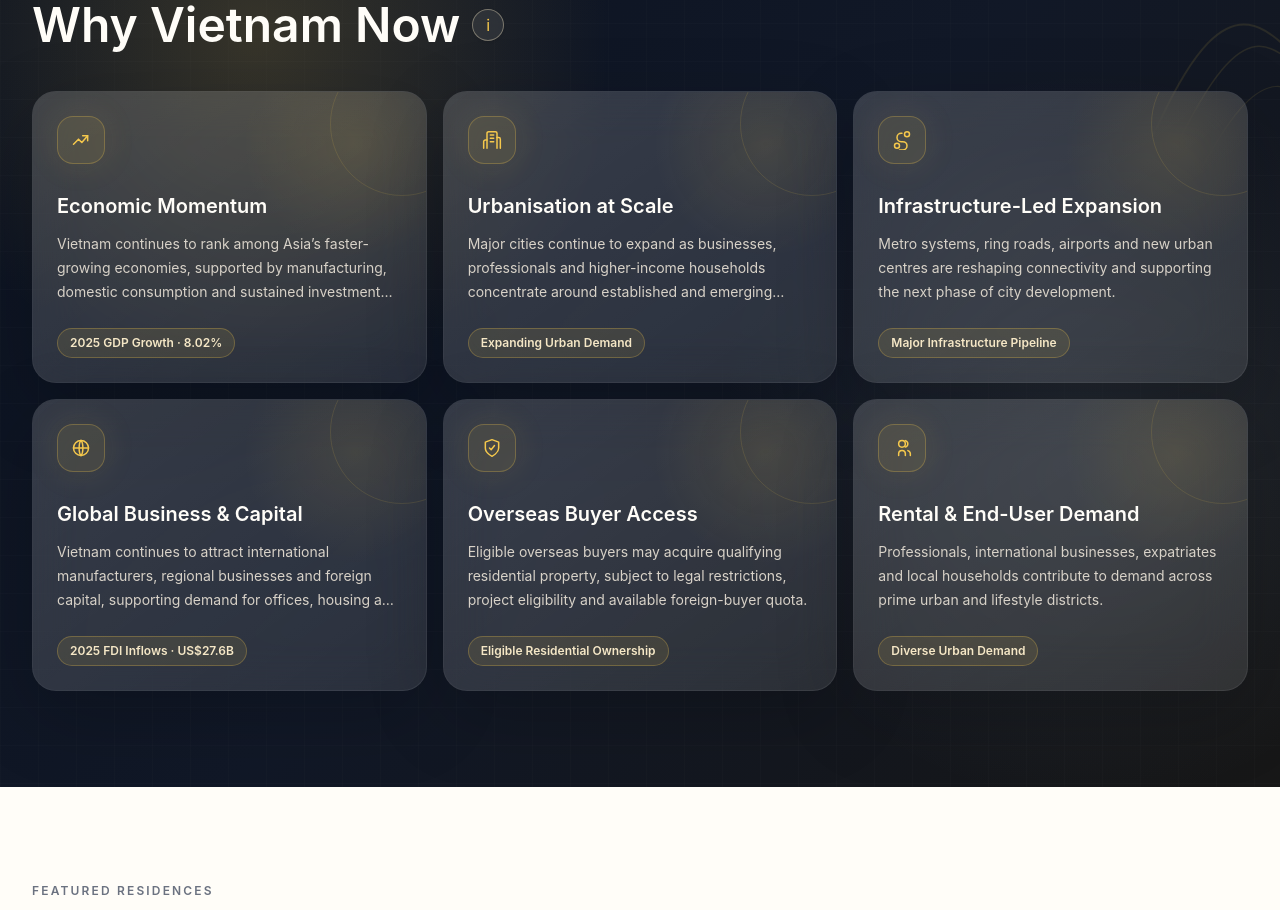
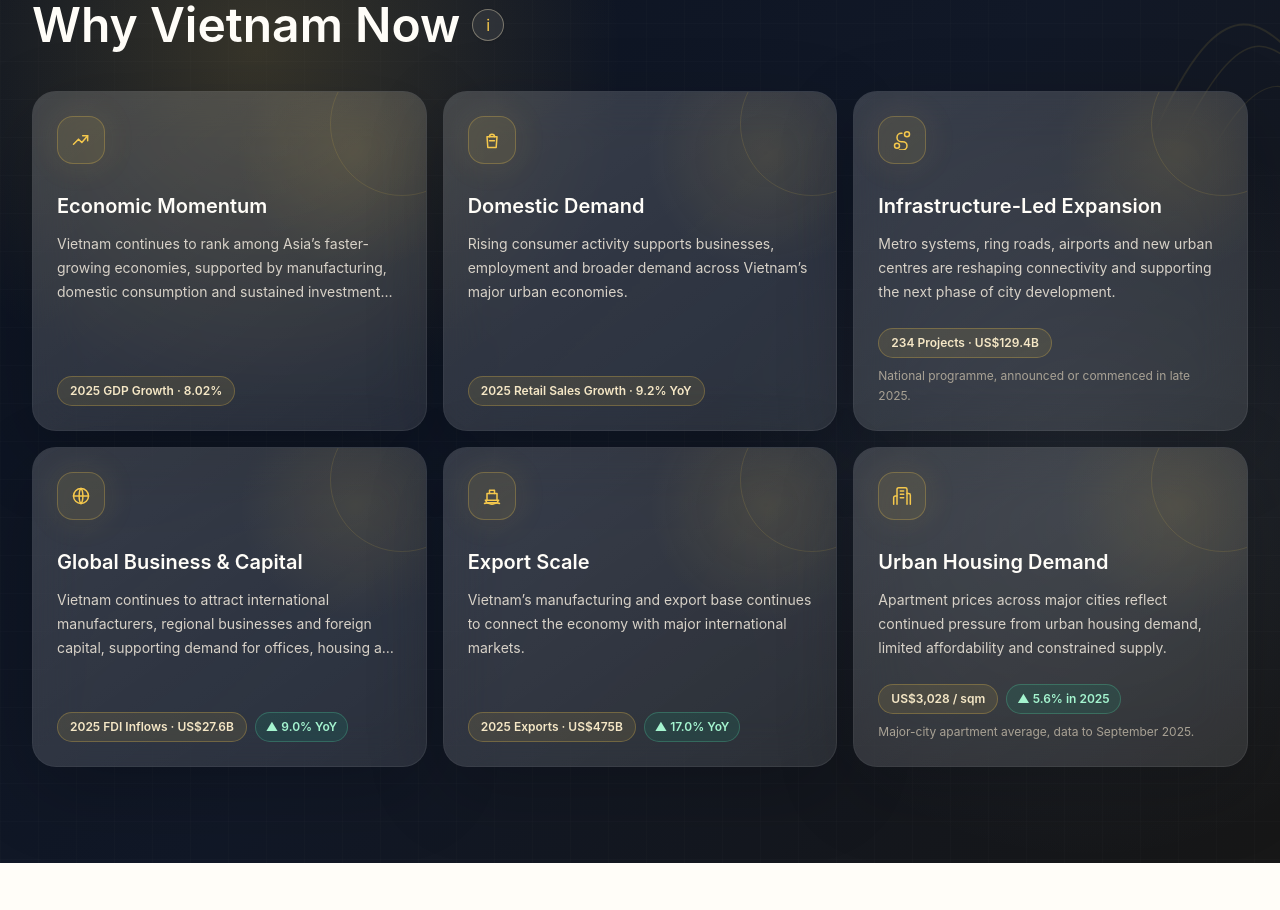
Before and after one commit to MC-eth/vietnam-property-platform, a Next.js app: page / in a window 1280 px wide. Shown: the part 2480-3390 px from the top of the page. Built offline with nearby package versions, Linux system fonts and the light colour scheme.

Commit message:
Update Why Vietnam evidence cards

```diff
--- a/components/why-vietnam-stats.tsx
+++ b/components/why-vietnam-stats.tsx
@@ -9,7 +9,7 @@ import {
 } from "@/data/vietnam-thesis-cards";
 
 export function WhyVietnamStatsSection() {
-  const { td } = useAppPreferences();
+  const { language, td } = useAppPreferences();
   const sectionRef = useRef<HTMLElement | null>(null);
   const [hasEntered, setHasEntered] = useState(false);
   const [isTooltipOpen, setIsTooltipOpen] = useState(false);
@@ -65,7 +65,7 @@ export function WhyVietnamStatsSection() {
             <button
               aria-describedby="why-vietnam-source-note"
               aria-expanded={isTooltipOpen}
-              aria-label={td("2025 figures are preliminary full-year macroeconomic data. Other statements provide general market context. Macroeconomic conditions do not guarantee property investment returns.")}
+              aria-label={td("2025 GDP, retail sales, FDI and export figures are preliminary full-year macroeconomic data. The housing figure represents the average apartment price across major cities, based on data reported to September 2025. Infrastructure figures represent a wider national programme and not HCMC projects alone. These indicators provide market context and do not guarantee property investment returns.")}
               className="premium-focus-ring flex h-8 w-8 items-center justify-center rounded-full border border-[#D8CDAF]/45 bg-white/8 text-xs font-semibold text-[#F5C84C] shadow-sm backdrop-blur transition hover:border-[#F5C84C]"
               onBlur={() => setIsTooltipOpen(false)}
               onClick={() => setIsTooltipOpen((current) => !current)}
@@ -81,14 +81,14 @@ export function WhyVietnamStatsSection() {
               id="why-vietnam-source-note"
               role="tooltip"
             >
-              {td("2025 figures are preliminary full-year macroeconomic data. Other statements provide general market context. Macroeconomic conditions do not guarantee property investment returns.")}
+              {td("2025 GDP, retail sales, FDI and export figures are preliminary full-year macroeconomic data. The housing figure represents the average apartment price across major cities, based on data reported to September 2025. Infrastructure figures represent a wider national programme and not HCMC projects alone. These indicators provide market context and do not guarantee property investment returns.")}
             </div>
           </div>
         </div>
 
         <div className="mt-9 grid gap-4 md:grid-cols-2 lg:grid-cols-3">
           {vietnamThesisCards.map((card, index) => (
-            <ThesisCard card={card} hasEntered={hasEntered} index={index} key={card.id} />
+            <ThesisCard card={card} hasEntered={hasEntered} index={index} key={card.id} language={language} />
           ))}
         </div>
       </div>
@@ -100,12 +100,18 @@ function ThesisCard({
   card,
   hasEntered,
   index,
+  language,
 }: {
   card: VietnamThesisCard;
   hasEntered: boolean;
   index: number;
+  language: "en" | "zh-Hant";
 }) {
-  const { td } = useAppPreferences();
+  const title = language === "zh-Hant" ? card.titleZh : card.title;
+  const body = language === "zh-Hant" ? card.bodyZh : card.body;
+  const primaryStat = language === "zh-Hant" ? card.primaryStatZh : card.primaryStat;
+  const delta = language === "zh-Hant" ? card.deltaZh : card.delta;
+  const contextNote = language === "zh-Hant" ? card.contextNoteZh : card.contextNote;
 
   return (
     <article
@@ -124,15 +130,27 @@ function ThesisCard({
 
         <div className="mt-7 flex flex-1 flex-col">
           <h3 className="text-xl font-semibold leading-7 text-[#FFFDF8]">
-            {td(card.title)}
+            {title}
           </h3>
           <p className="mt-3 line-clamp-3 text-sm leading-6 text-[#D8D2C8]">
-            {td(card.body)}
+            {body}
           </p>
           <div className="mt-auto pt-6">
+            <div className="flex flex-wrap items-center gap-2">
               <span className="inline-flex rounded-full border border-[#F5C84C]/26 bg-[#F5C84C]/10 px-3 py-1.5 text-xs font-semibold text-[#F5E7C6]">
-              {td(card.chip)}
+                {primaryStat}
               </span>
+              {delta ? (
+                <span className="inline-flex rounded-full border border-emerald-300/24 bg-emerald-400/10 px-2.5 py-1.5 text-xs font-semibold text-emerald-200">
+                  {delta}
+                </span>
+              ) : null}
+            </div>
+            {contextNote ? (
+              <p className="mt-2 text-xs leading-5 text-[#A9A295]">
+                {contextNote}
+              </p>
+            ) : null}
           </div>
         </div>
       </div>
@@ -195,21 +213,26 @@ function ThesisIcon({ icon }: { icon: VietnamThesisIcon }) {
     );
   }
 
-  if (icon === "ShieldCheck") {
+  if (icon === "ShoppingBag") {
     return (
       <svg {...commonProps}>
-        <path d="M12 22s8-4 8-10V5l-8-3-8 3v7c0 6 8 10 8 10Z" />
-        <path d="m9 12 2 2 4-5" />
+        <path d="M6 8h12l-1 13H7L6 8Z" />
+        <path d="M9 8a3 3 0 0 1 6 0" />
+        <path d="M9 13h6" />
       </svg>
     );
   }
 
+  if (icon === "Ship") {
     return (
       <svg {...commonProps}>
-      <path d="M16 21v-2a4 4 0 0 0-8 0v2" />
-      <circle cx="12" cy="7" r="4" />
-      <path d="M22 21v-2a4 4 0 0 0-3-3.87" />
-      <path d="M16 3.13a4 4 0 0 1 0 7.75" />
+        <path d="M4 17h16l-2 3H6l-2-3Z" />
+        <path d="M6 17V9h12v8" />
+        <path d="M9 9V5h6v4" />
+        <path d="M3 21c2-1 4-1 6 0s4 1 6 0 4-1 6 0" />
       </svg>
     );
   }
+
+  return null;
+}
--- a/constants/translations.ts
+++ b/constants/translations.ts
@@ -2757,6 +2757,10 @@ export const displayTranslations: Record<LanguageCode, Record<string, string>> =
     "Vietnam continues to rank among Asia’s faster-growing economies, supported by manufacturing, domestic consumption and sustained investment activity.":
       "越南持續位列亞洲較高速增長的經濟體，增長動力來自製造業、內部消費及持續投資活動。",
     "2025 GDP Growth · 8.02%": "2025年 GDP 增長 · 8.02%",
+    "Domestic Demand": "內部消費需求",
+    "Rising consumer activity supports businesses, employment and broader demand across Vietnam’s major urban economies.":
+      "消費活動增長支持企業、就業及越南主要城市經濟的廣泛需求。",
+    "2025 Retail Sales Growth · 9.2% YoY": "2025年零售銷售增長 · 按年9.2%",
     "Urbanisation at Scale": "城市化增長",
     "Major cities continue to expand as businesses, professionals and higher-income households concentrate around established and emerging urban districts.":
       "隨着企業、專業人士及較高收入家庭集中於成熟及新興城區，主要城市持續擴展。",
@@ -2764,11 +2768,25 @@ export const displayTranslations: Record<LanguageCode, Record<string, string>> =
     "Infrastructure-Led Expansion": "基建帶動城市擴張",
     "Metro systems, ring roads, airports and new urban centres are reshaping connectivity and supporting the next phase of city development.":
       "地鐵、環城公路、機場及新城區正重塑交通網絡，並支持城市下一階段的發展。",
+    "234 Projects · US$129.4B": "234個項目 · 1,294億美元",
+    "National programme, announced or commenced in late 2025.": "全國性項目計劃，於2025年底公布或啟動。",
     "Major Infrastructure Pipeline": "大型基建進程",
     "Global Business & Capital": "國際企業及資本",
     "Vietnam continues to attract international manufacturers, regional businesses and foreign capital, supporting demand for offices, housing and professional services.":
       "越南持續吸引國際製造商、區域企業及海外資本，帶動辦公、住宅及專業服務需求。",
     "2025 FDI Inflows · US$27.6B": "2025年外資流入 · 276億美元",
+    "▲ 9.0% YoY": "▲ 按年9.0%",
+    "Export Scale": "出口規模",
+    "Vietnam’s manufacturing and export base continues to connect the economy with major international markets.":
+      "越南的製造及出口基礎持續連接主要國際市場，支持其全球供應鏈角色。",
+    "2025 Exports · US$475B": "2025年出口總額 · 4,750億美元",
+    "▲ 17.0% YoY": "▲ 按年17.0%",
+    "Urban Housing Demand": "城市住宅需求",
+    "Apartment prices across major cities reflect continued pressure from urban housing demand, limited affordability and constrained supply.":
+      "主要城市的公寓價格反映持續的城市住宅需求、置業負擔壓力及供應限制。",
+    "US$3,028 / sqm": "每平方米3,028美元",
+    "▲ 5.6% in 2025": "▲ 2025年內上升5.6%",
+    "Major-city apartment average, data to September 2025.": "主要城市公寓平均價格，數據截至2025年9月。",
     "Overseas Buyer Access": "海外買家參與渠道",
     "Eligible overseas buyers may acquire qualifying residential property, subject to legal restrictions, project eligibility and available foreign-buyer quota.":
       "合資格海外買家可購買符合規定的住宅物業，但仍須受法律限制、項目資格及外國買家配額約束。",
@@ -2779,6 +2797,8 @@ export const displayTranslations: Record<LanguageCode, Record<string, string>> =
     "Diverse Urban Demand": "多元城市需求",
     "2025 figures are preliminary full-year macroeconomic data. Other statements provide general market context. Macroeconomic conditions do not guarantee property investment returns.":
       "2025年數字為初步全年宏觀經濟數據，其他內容只供一般市場背景參考。宏觀經濟狀況並不保證物業投資回報。",
+    "2025 GDP, retail sales, FDI and export figures are preliminary full-year macroeconomic data. The housing figure represents the average apartment price across major cities, based on data reported to September 2025. Infrastructure figures represent a wider national programme and not HCMC projects alone. These indicators provide market context and do not guarantee property investment returns.":
+      "2025年 GDP、零售銷售、外資流入及出口數字為初步全年宏觀經濟數據。住宅數字代表主要城市的平均公寓價格，數據截至2025年9月。基建數字代表較廣泛的全國性項目計劃，並非只涵蓋胡志明市。所有指標只供市場背景參考，並不保證物業投資回報。",
     "Central Business District": "中央商務區",
     "Executive rental demand": "行政租客需求",
     "Lifestyle investment": "生活方式投資",
--- a/data/vietnam-thesis-cards.ts
+++ b/data/vietnam-thesis-cards.ts
@@ -3,14 +3,21 @@ export type VietnamThesisIcon =
   | "Building2"
   | "Route"
   | "Globe2"
-  | "ShieldCheck"
-  | "Users";
+  | "ShoppingBag"
+  | "Ship";
 
 export type VietnamThesisCard = {
   id: string;
   title: string;
+  titleZh: string;
   body: string;
-  chip: string;
+  bodyZh: string;
+  primaryStat: string;
+  primaryStatZh: string;
+  delta?: string;
+  deltaZh?: string;
+  contextNote?: string;
+  contextNoteZh?: string;
   icon: VietnamThesisIcon;
 };
 
@@ -18,49 +25,74 @@ export const vietnamThesisCards: VietnamThesisCard[] = [
   {
     id: "economic-momentum",
     title: "Economic Momentum",
+    titleZh: "經濟增長動力",
     body:
       "Vietnam continues to rank among Asia’s faster-growing economies, supported by manufacturing, domestic consumption and sustained investment activity.",
-    chip: "2025 GDP Growth · 8.02%",
+    bodyZh: "越南持續位列亞洲較高速增長的經濟體，增長動力來自製造業、內部消費及持續投資活動。",
+    primaryStat: "2025 GDP Growth · 8.02%",
+    primaryStatZh: "2025年 GDP 增長 · 8.02%",
     icon: "TrendingUp",
   },
   {
-    id: "urbanisation-scale",
-    title: "Urbanisation at Scale",
-    body:
-      "Major cities continue to expand as businesses, professionals and higher-income households concentrate around established and emerging urban districts.",
-    chip: "Expanding Urban Demand",
-    icon: "Building2",
+    id: "domestic-demand",
+    title: "Domestic Demand",
+    titleZh: "內部消費需求",
+    body: "Rising consumer activity supports businesses, employment and broader demand across Vietnam’s major urban economies.",
+    bodyZh: "消費活動增長支持企業、就業及越南主要城市經濟的廣泛需求。",
+    primaryStat: "2025 Retail Sales Growth · 9.2% YoY",
+    primaryStatZh: "2025年零售銷售增長 · 按年9.2%",
+    icon: "ShoppingBag",
   },
   {
     id: "infrastructure-expansion",
     title: "Infrastructure-Led Expansion",
+    titleZh: "基建帶動城市擴張",
     body:
       "Metro systems, ring roads, airports and new urban centres are reshaping connectivity and supporting the next phase of city development.",
-    chip: "Major Infrastructure Pipeline",
+    bodyZh: "地鐵、環城公路、機場及新城區正重塑交通網絡，並支持城市下一階段的發展。",
+    primaryStat: "234 Projects · US$129.4B",
+    primaryStatZh: "234個項目 · 1,294億美元",
+    contextNote: "National programme, announced or commenced in late 2025.",
+    contextNoteZh: "全國性項目計劃，於2025年底公布或啟動。",
     icon: "Route",
   },
   {
     id: "global-business-capital",
     title: "Global Business & Capital",
+    titleZh: "國際企業及資本",
     body:
       "Vietnam continues to attract international manufacturers, regional businesses and foreign capital, supporting demand for offices, housing and professional services.",
-    chip: "2025 FDI Inflows · US$27.6B",
+    bodyZh: "越南持續吸引國際製造商、區域企業及海外資本，帶動辦公、住宅及專業服務需求。",
+    primaryStat: "2025 FDI Inflows · US$27.6B",
+    primaryStatZh: "2025年外資流入 · 276億美元",
+    delta: "▲ 9.0% YoY",
+    deltaZh: "▲ 按年9.0%",
     icon: "Globe2",
   },
   {
-    id: "overseas-buyer-access",
-    title: "Overseas Buyer Access",
-    body:
-      "Eligible overseas buyers may acquire qualifying residential property, subject to legal restrictions, project eligibility and available foreign-buyer quota.",
-    chip: "Eligible Residential Ownership",
-    icon: "ShieldCheck",
+    id: "export-scale",
+    title: "Export Scale",
+    titleZh: "出口規模",
+    body: "Vietnam’s manufacturing and export base continues to connect the economy with major international markets.",
+    bodyZh: "越南的製造及出口基礎持續連接主要國際市場，支持其全球供應鏈角色。",
+    primaryStat: "2025 Exports · US$475B",
+    primaryStatZh: "2025年出口總額 · 4,750億美元",
+    delta: "▲ 17.0% YoY",
+    deltaZh: "▲ 按年17.0%",
+    icon: "Ship",
   },
   {
-    id: "rental-end-user-demand",
-    title: "Rental & End-User Demand",
-    body:
-      "Professionals, international businesses, expatriates and local households contribute to demand across prime urban and lifestyle districts.",
-    chip: "Diverse Urban Demand",
-    icon: "Users",
+    id: "urban-housing-demand",
+    title: "Urban Housing Demand",
+    titleZh: "城市住宅需求",
+    body: "Apartment prices across major cities reflect continued pressure from urban housing demand, limited affordability and constrained supply.",
+    bodyZh: "主要城市的公寓價格反映持續的城市住宅需求、置業負擔壓力及供應限制。",
+    primaryStat: "US$3,028 / sqm",
+    primaryStatZh: "每平方米3,028美元",
+    delta: "▲ 5.6% in 2025",
+    deltaZh: "▲ 2025年內上升5.6%",
+    contextNote: "Major-city apartment average, data to September 2025.",
+    contextNoteZh: "主要城市公寓平均價格，數據截至2025年9月。",
+    icon: "Building2",
   },
 ];
```
Lines whose indentation alone changed are shown as unchanged.
